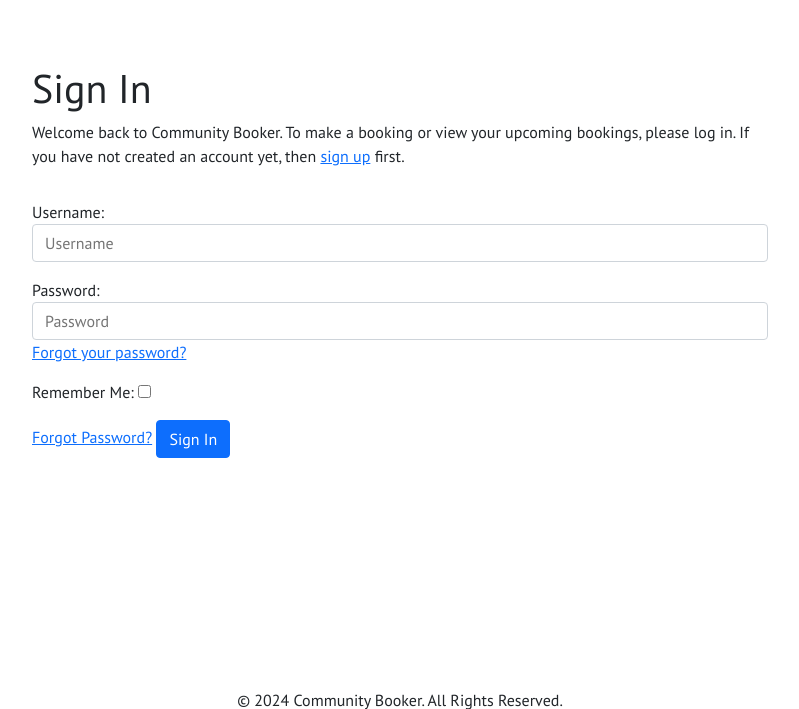
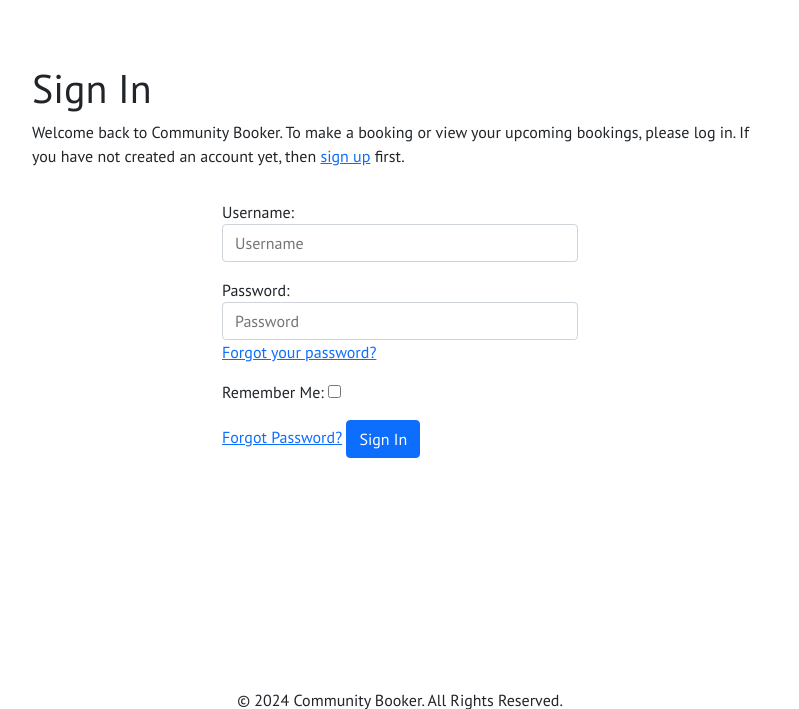
Before and after one commit to Taybe2/community-booker, a Django app: page /accounts/login/ in a window 1280 px wide. Shown: the part 56-765 px from the top of the page, without its empty margins (240-1039 px from the left). Run offline with Django 4.2, Linux system fonts and the light colour scheme; some libraries are stand-ins or nearby versions.

Commit message:
Make inputs in login page shorter for larger screens

```diff
--- a/bookings/templates/bookings/my_bookings.html
+++ b/bookings/templates/bookings/my_bookings.html
@@ -48,7 +48,8 @@
                   data-bs-toggle="modal"
                   data-bs-target="#cancelBookingModal" data-booking-name="{{ booking.occasion }}"
                   data-booking-details="{{ booking.time_slot.date }}, {{ booking.time_slot.start_time }} - {{ booking.time_slot.end_time }}"
-                  data-booking-slug="{{ booking.slug }}" tabindex="0">Cancel Booking</a>
+                  data-booking-slug="{{ booking.slug }}" tabindex="0">Cancel Booking
+            </a>
           </div>
         </div>
       </li>
--- a/community_booker/settings.py
+++ b/community_booker/settings.py
@@ -27,7 +27,7 @@ TEMPLATES_DIR = os.path.join(BASE_DIR, 'templates')
 SECRET_KEY = os.environ.get("SECRET_KEY")
 
 # SECURITY WARNING: don't run with debug turned on in production!
-DEBUG = False
+DEBUG = True
 
 ALLOWED_HOSTS = [
                     '8000-taybe2-communitybooker-s4z5jpwrufu.ws.codeinstitute-ide.net',
--- a/templates/account/login.html
+++ b/templates/account/login.html
@@ -8,7 +8,7 @@
 {% block content %}
 <div class="container mt-5">
   <div class="row">
-    <div class="col-md-8 mt-3 offset-md-2">
+    <div class="col-md-8 mt-3 mx-auto">
       <h1>{% trans "Sign In" %}</h1>
 
       <p>{% blocktrans %}Welcome back to Community Booker. To make a booking or view your upcoming bookings, please log in. If
@@ -19,7 +19,7 @@
     </div>
   </div>
   <div class="row">
-    <div class="col-md-8 mt-3 offset-md-2">
+    <div class="mt-3 col-lg-4 col-md-6 col-sm-8 mx-auto">
       <form class="login" method="POST" action="{% url 'account_login' %}">
         {% csrf_token %}
         {{ form.as_p }}
```
